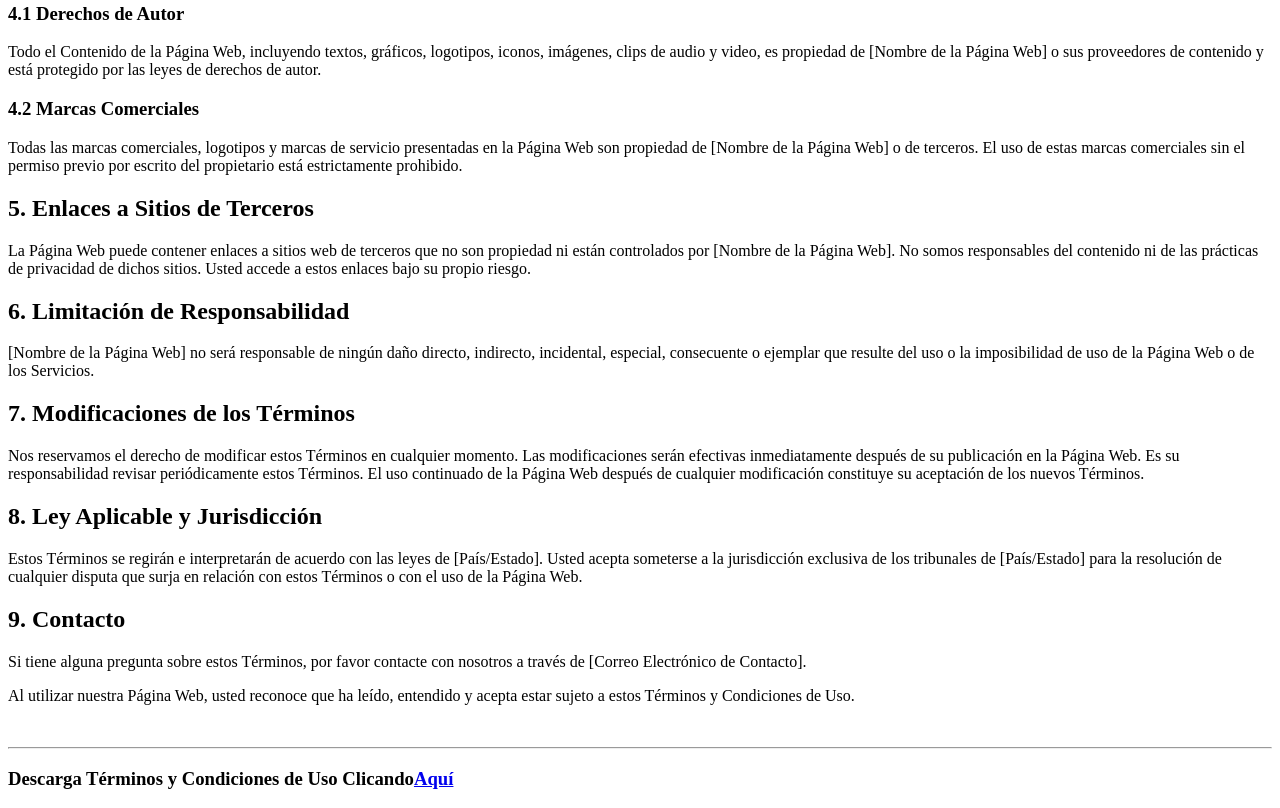
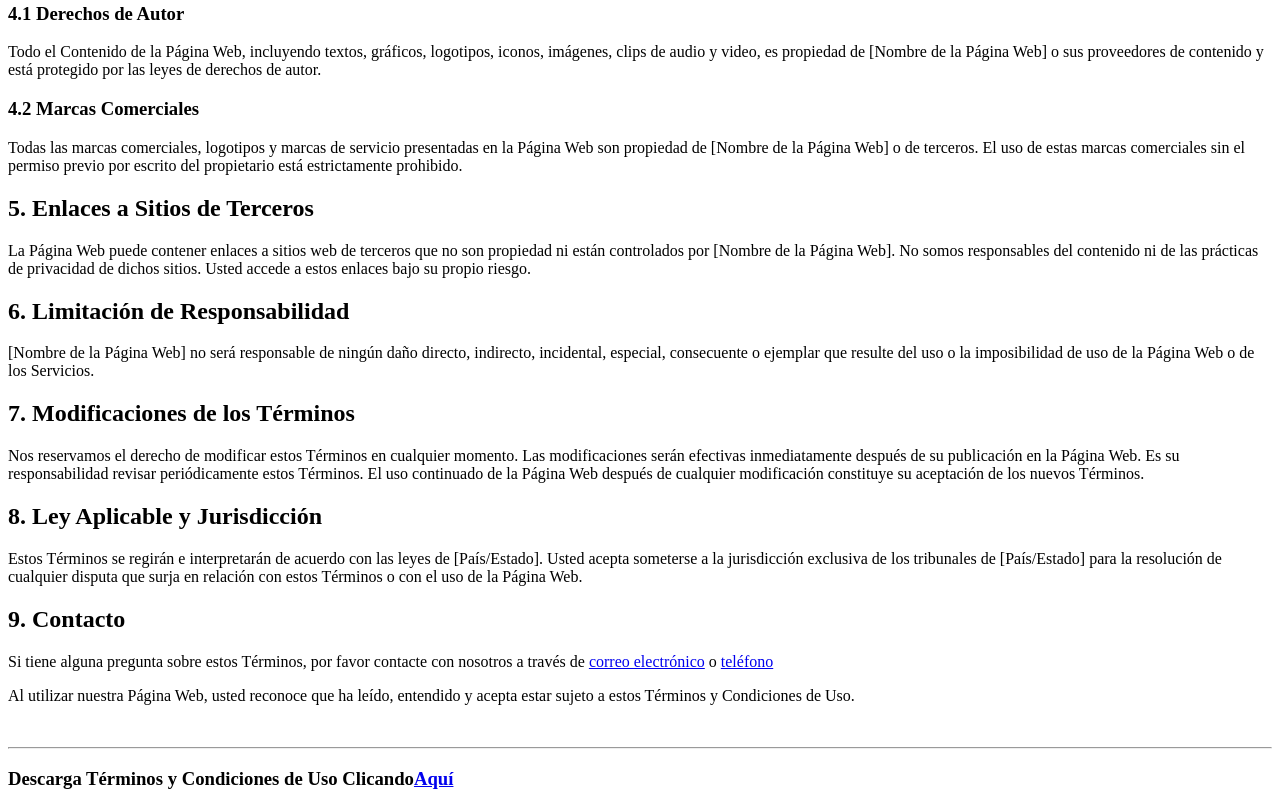
Before and after one commit to JaviCalonge/Formulario, a plain HTML site: page term.html in a window 1280 px wide. Shown: the part 995-1803 px from the top of the page. Drawn offline with Linux system fonts and the light colour scheme.

Commit message:
Enlaces correo y teléfono

```diff
--- a/term.html
+++ b/term.html
@@ -112,8 +112,8 @@
   </section>
   <section>
     <h2 id="contacto">9. Contacto</h2>
-    <p>Si tiene alguna pregunta sobre estos Términos, por favor contacte con nosotros a través de [Correo Electrónico de
-      Contacto].</p>
+    <p>Si tiene alguna pregunta sobre estos Términos, por favor contacte con nosotros a través de <a
+        href="mailto: ejemplo@ejemplo.com">correo electrónico</a> o <a href="tel: +34123456789">teléfono</a> </p>
   </section>
   <p>Al utilizar nuestra Página Web, usted reconoce que ha leído, entendido y acepta estar sujeto a estos Términos y
     Condiciones de Uso.</p>
```
